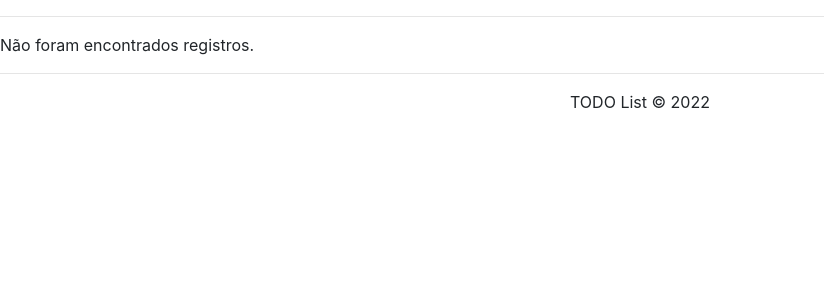
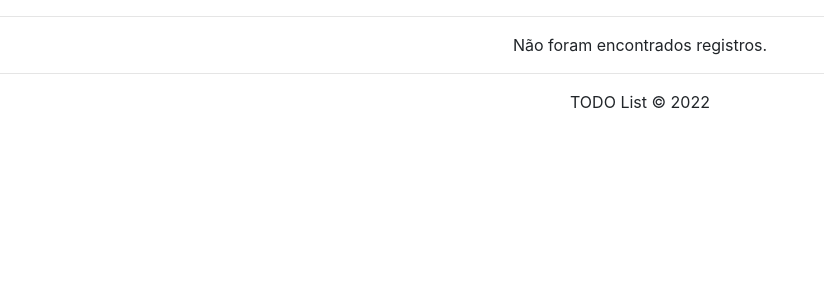
Before and after one commit to HenriqueMVSS/todo-list, a CodeIgniter 4 app: template app/Views/home.php in a window 1280 px wide. Shown: the part 128-428 px from the top of the page, without its empty margins (0-824 px from the left). Run offline with PHP 8.4 and a stand-in for CodeIgniter, Linux system fonts and the light colour scheme; the template is opened without the code that fills it, so the values that code supplies are empty; some libraries are stand-ins or nearby versions.

Commit message:
Finished table

```diff
--- a/app/Views/home.php
+++ b/app/Views/home.php
@@ -17,18 +17,20 @@
 <hr>
 
 <?php if(count($items) == 0) : ?>
-    <p>Não foram encontrados registros.</p>
+    <p class="text-center">Não foram encontrados registros.</p>
 <?php else:?>
     <table class="table table-striped table-sm">
     <thead class="thead-light">
         <tr>
-            <th colspan="3" class="text-center">Item</th>
+            <th colspan="2" class="text-center">Itens</th>
+            <th></th>
         </tr>
     </thead>
     <tbody>
       <?php foreach($items as $item) :?>
         <tr>
             <td class="text-center"> <?= $item->item?> </td>
+            <td>[ações]</td>
         </tr>
       <?php endforeach;?>
     </tbody>
```
